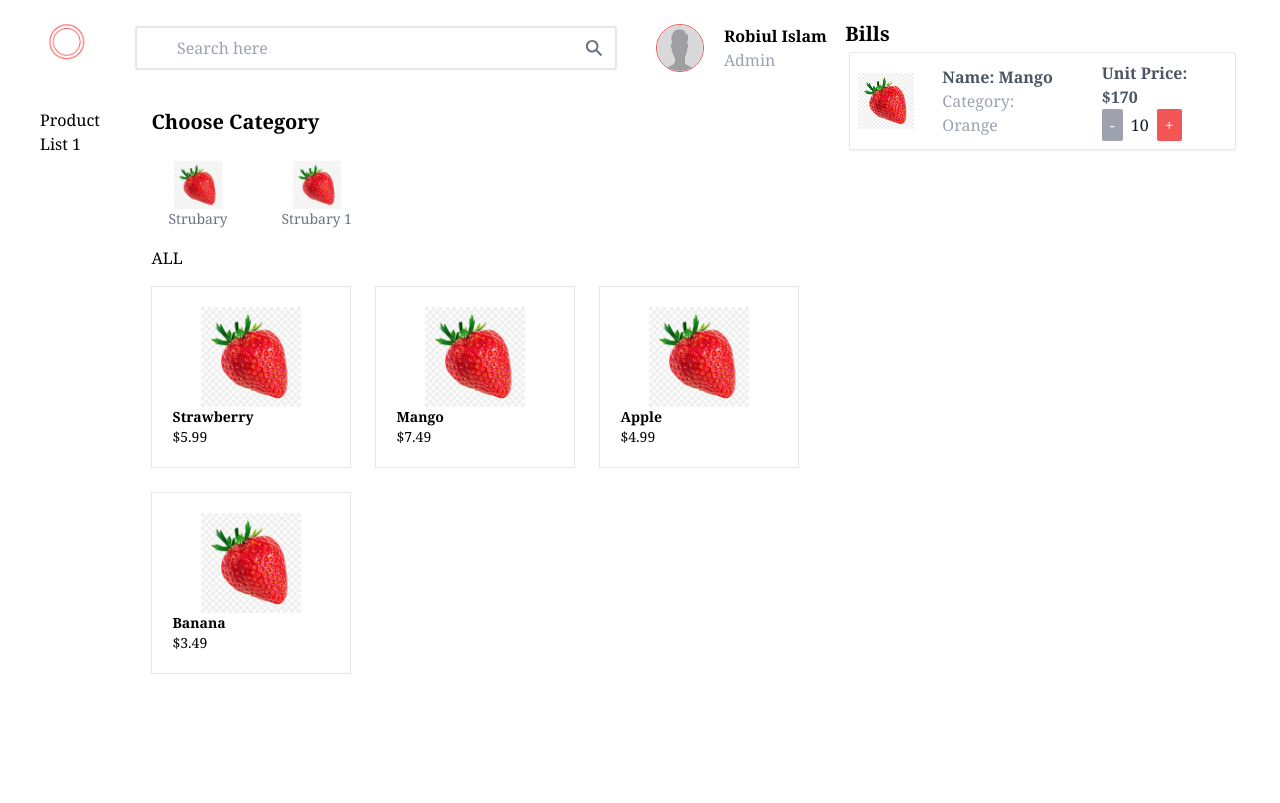
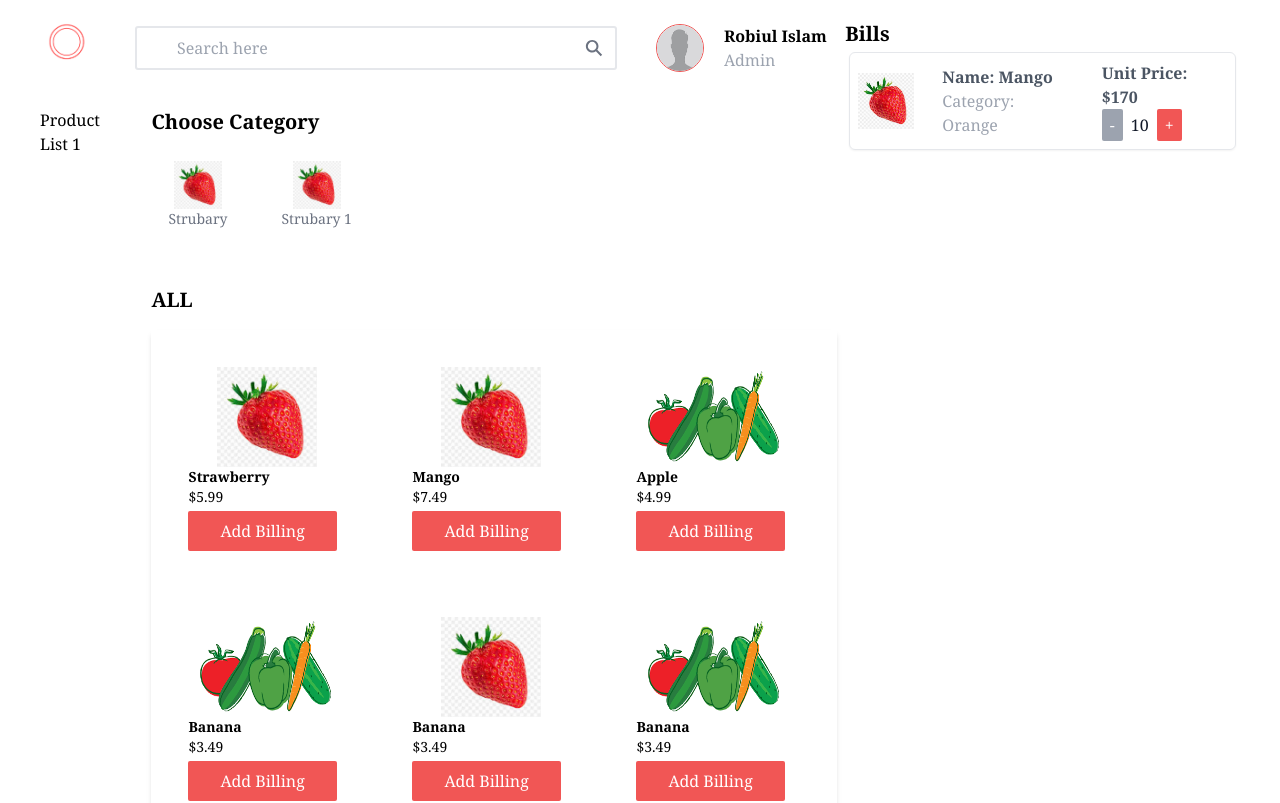
Before and after one commit to robiul99siyam/pos-fontend, a React (Vite) app: page / in a window 1280 px wide. Shown: the top 803 px of the page. Built offline with nearby package versions, Linux system fonts and the light colour scheme.

Commit message:
add the card

```diff
--- a/src/App.jsx
+++ b/src/App.jsx
@@ -3,33 +3,33 @@ import Bills from "./Bills/Bills";
 import Category from "./category/Category";
 import Headers from "./header/Headers";
 import Products from "./product/Products";
-
 export default function App() {
   const [state, setState] = useState("");
   const handleClick = (e) => {
     console.log(e);
     setState(e);
   };
+
   return (
     <div className="mx-10 my-5 font-serif">
-      {/* grid  */}
+      {/* grid */}
       <div className="grid grid-cols-12 gap-2">
-        {/* grid col-span 8 */}
+        {/* grid col-span-8 */}
         <div className="col-span-8">
           <Headers />
           <div className="grid grid-cols-12 mt-8">
-            {/* gird */}
+            {/* grid */}
             <div className="col-span-1">
               <h1>Product List 1</h1>
             </div>
             {/* grid */}
             <div className="col-span-11 ml-[45px]">
               <Category handleClick={handleClick} />
-              {state ? (
-                <p className="font-bold text-xl mt-10">{state}</p>
-              ) : (
-                "ALL"
-              )}
+              <div className="sticky top-0">
+                <p className="font-bold text-xl mt-10  bg-white z-10">
+                  {state || "ALL"}
+                </p>
+              </div>
               <Products />
             </div>
           </div>
--- a/src/Bills/Bills.jsx
+++ b/src/Bills/Bills.jsx
@@ -2,7 +2,7 @@ import image from "../assets/images.jpg";
 
 export default function Bills() {
   return (
-    <div className="w-auto shadow-sm rounded-sm border p-2 m-1 flex justify-start gap-5 items-center">
+    <div className="w-auto shadow-sm rounded-md border p-2 m-1 flex justify-start gap-5 items-center">
       {/* Image Section */}
       <img src={image} className="w-14 h-14" alt="Category" />
 
--- a/src/product/Products.jsx
+++ b/src/product/Products.jsx
@@ -1,24 +1,38 @@
+import image_2 from "../assets/download.png";
 import image from "../assets/images.jpg";
-
 export default function Products() {
   const products = [
     { id: 1, name: "Strawberry", image: image, price: "$5.99" },
     { id: 2, name: "Mango", image: image, price: "$7.49" },
-    { id: 3, name: "Apple", image: image, price: "$4.99" },
-    { id: 4, name: "Banana", image: image, price: "$3.49" },
+    { id: 3, name: "Apple", image: image_2, price: "$4.99" },
+    { id: 4, name: "Banana", image: image_2, price: "$3.49" },
+    { id: 5, name: "Banana", image: image, price: "$3.49" },
+    { id: 6, name: "Banana", image: image_2, price: "$3.49" },
+    { id: 7, name: "Banana", image: image, price: "$3.49" },
   ];
 
+  const handleClick = (name) => {
+    console.log(`Clicked on: ${name}`);
+  };
+
   return (
-    <div className="flex flex-wrap justify-start items-start mt-4 gap-6 ">
+    <div className="flex flex-wrap justify-start items-start mt-4 gap-6 bg-white p-4 shadow-md">
       {products.map((product) => (
         <div
           key={product.id}
-          onClick={() => handleClick("Strubary")}
-          className="w-[200px] border p-5 h-auto "
+          onClick={() => handleClick(product.name)}
+          className="w-[200px] p-5 h-auto border border-transparent hover:shadow-lg rounded-md hover:border-gray-500 transition duration-300"
         >
-          <img src={image} className="w-[100px] mx-auto" alt="Category" />
+          <img
+            src={product.image}
+            className="w-auto h-[100px] mx-auto"
+            alt={product.name}
+          />
           <p className="text-sm font-semibold text-start">{product.name}</p>
-          <p className="text-sm  text-start">{product.price}</p>
+          <p className="text-sm text-start">{product.price}</p>
+          <button className="bg-custom-brown px-8 py-2 mt-1 text-white rounded-sm">
+            Add Billing
+          </button>
         </div>
       ))}
     </div>
```
Also changed, not shown: src/assets/download.png (added).
